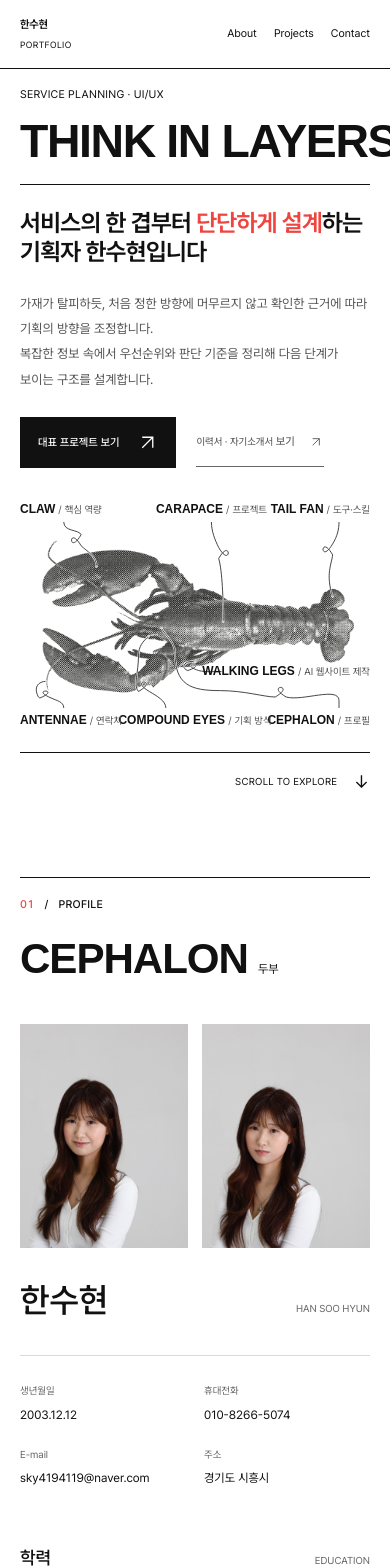
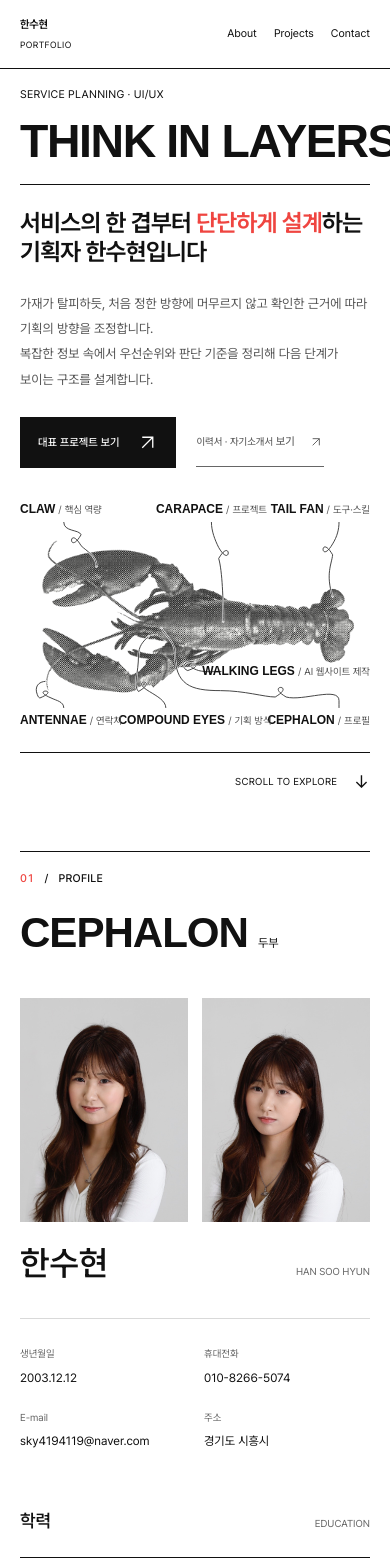
Before and after one commit to soohyun1212/han-soohyun-portfolio, a Next.js app: page /han-soohyun-portfolio/ in a window 390 px wide. Shown: the top 1568 px of the page. Built offline with nearby package versions, Linux system fonts and the light colour scheme; a web font is replaced by a local one.

Commit message:
Center portraits and tighten mobile profile spacing

```diff
--- a/src/app/international-editorial.css
+++ b/src/app/international-editorial.css
@@ -27,6 +27,13 @@
 }
 .portfolio-home .section-header:not(.section-header--contact) p { margin-top: 24px; font-size: 15px; }
 .portfolio-home .profile-section .section-header { margin-bottom: 48px; }
+.portfolio-home .profile-portrait-frame { aspect-ratio: 3 / 4; overflow: hidden; background: #d5d5d5; }
+.portfolio-home .profile-portrait-frame .profile-portrait {
+  width: 100%; height: 100%; aspect-ratio: auto;
+  object-fit: cover; object-position: 44% center;
+  transform: translateY(-5%) scale(1.3);
+}
+.portfolio-home .profile-portrait-frame:last-child .profile-portrait { object-position: 46% center; }
 .portfolio-home .profile-history h3 > span { font-size: 10px; }
 .portfolio-home .profile-history h3 { padding-bottom: 20px; }
 .portfolio-home .competency-number { color: #fff; }
@@ -75,6 +82,9 @@
   .portfolio-home .hero-photo { width: 65%; justify-self: end; }
 }
 @media (max-width: 760px) {
+  .portfolio-home .profile-section { padding-top: 40px; }
+  .portfolio-home .profile-section .section-header { margin-bottom: 24px; }
+  .portfolio-home .profile-section .profile-grid { gap: 18px; margin-bottom: 28px; }
   .portfolio-home .site-header nav { font-size: 11px; gap: 17px; }
   .portfolio-home .wordmark-small { font-size: 9px; }
   .portfolio-home .hero-topline { font-size: 11px; }
```
